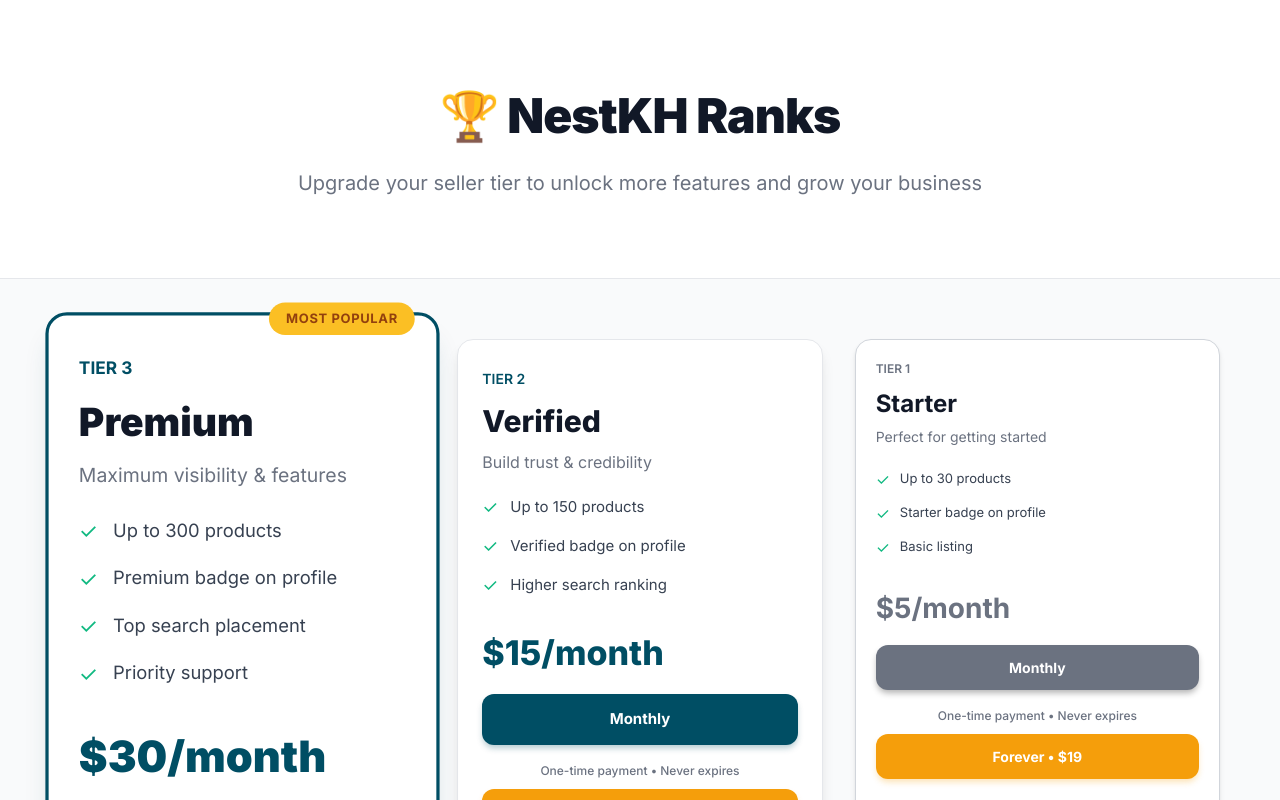
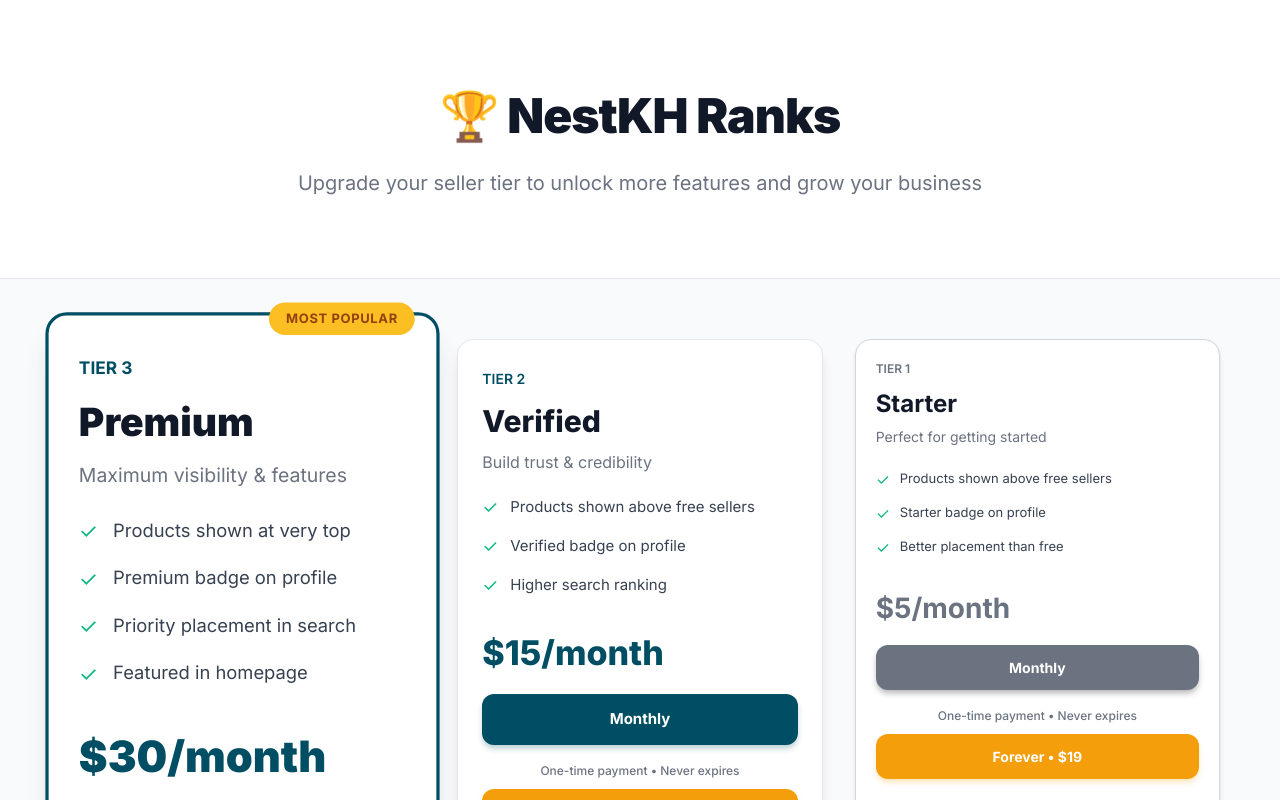
Before and after one commit to sithyakheng/nest24, a Next.js app: page /ranks in a window 1280 px wide. Shown: the top 800 px of the page. Built offline with nearby package versions, Linux system fonts and the light colour scheme; no server answers.

Commit message:
feat: update product limit system to flat 150 products for all sellers

```diff
--- a/src/app/dashboard/page.tsx
+++ b/src/app/dashboard/page.tsx
@@ -86,15 +86,9 @@ export default function DashboardPage() {
 
   const inputFocusProps = {}
 
-  // Helper function to get product limit based on tier
+  // Helper function to get product limit - flat limit for all sellers
   function getProductLimit(tier: number): number {
-    const limits: Record<number, number> = {
-      0: 2,    // tier 0 - free account
-      1: 30,   // tier 1 - Starter
-      2: 150,  // tier 2 - Verified
-      3: 300   // tier 3 - Premium
-    }
-    return limits[tier] || 2
+    return 150;
   }
 
   // Calculate total views and prepare chart data
@@ -221,14 +215,7 @@ export default function DashboardPage() {
     }
 
     if (products.length >= getProductLimit(profile?.tier || 0)) {
-      const tier = profile?.tier || 0
-      if (tier === 0) {
-        setAddError(
-          "You've reached your free limit of 2 products. Upgrade your tier to list more."
-        )
-      } else {
-        setAddError(`Product limit reached (${getProductLimit(tier)} products)`)
-      }
+      setAddError("You've reached the maximum of 150 product listings.")
       return
     }
 
@@ -666,7 +653,7 @@ export default function DashboardPage() {
                 ) : (
                   <div style={{ backgroundColor: 'white', border: '1px solid #e5e7eb', borderRadius: '16px', padding: '16px', textAlign: 'center', width: '180px' }}>
                     <div style={{ fontSize: '14px', fontWeight: '700', color: '#6b7280', marginBottom: '6px' }}>Free Plan</div>
-                    <div style={{ fontSize: '11px', color: '#9ca3af', marginBottom: '10px' }}>2 products max</div>
+                    <div style={{ fontSize: '11px', color: '#9ca3af', marginBottom: '10px' }}>150 products • Standard placement</div>
                     <a href="/ranks" style={{ fontSize: '12px', color: 'white', backgroundColor: '#004E64', padding: '6px 12px', borderRadius: '8px', textDecoration: 'none', fontWeight: '600' }}>Upgrade</a>
                   </div>
                 )}
--- a/src/app/ranks/page.tsx
+++ b/src/app/ranks/page.tsx
@@ -75,7 +75,7 @@ export default function RanksPage() {
             <div style={{ marginBottom: '32px' }}>
               <div style={{ display: 'flex', alignItems: 'center', marginBottom: '14px' }}>
                 <span style={{ color: '#10b981', fontSize: '20px', marginRight: '14px' }}>✓</span>
-                <span style={{ color: '#374151', fontSize: '17px' }}>Up to 300 products</span>
+                <span style={{ color: '#374151', fontSize: '17px' }}>Products shown at very top</span>
               </div>
               <div style={{ display: 'flex', alignItems: 'center', marginBottom: '14px' }}>
                 <span style={{ color: '#10b981', fontSize: '20px', marginRight: '14px' }}>✓</span>
@@ -83,11 +83,11 @@ export default function RanksPage() {
               </div>
               <div style={{ display: 'flex', alignItems: 'center', marginBottom: '14px' }}>
                 <span style={{ color: '#10b981', fontSize: '20px', marginRight: '14px' }}>✓</span>
-                <span style={{ color: '#374151', fontSize: '17px' }}>Top search placement</span>
+                <span style={{ color: '#374151', fontSize: '17px' }}>Priority placement in search</span>
               </div>
               <div style={{ display: 'flex', alignItems: 'center' }}>
                 <span style={{ color: '#10b981', fontSize: '20px', marginRight: '14px' }}>✓</span>
-                <span style={{ color: '#374151', fontSize: '17px' }}>Priority support</span>
+                <span style={{ color: '#374151', fontSize: '17px' }}>Featured in homepage</span>
               </div>
             </div>
 
@@ -171,7 +171,7 @@ export default function RanksPage() {
             <div style={{ marginBottom: '28px' }}>
               <div style={{ display: 'flex', alignItems: 'center', marginBottom: '12px' }}>
                 <span style={{ color: '#10b981', fontSize: '18px', marginRight: '12px' }}>✓</span>
-                <span style={{ color: '#374151', fontSize: '15px' }}>Up to 150 products</span>
+                <span style={{ color: '#374151', fontSize: '15px' }}>Products shown above free sellers</span>
               </div>
               <div style={{ display: 'flex', alignItems: 'center', marginBottom: '12px' }}>
                 <span style={{ color: '#10b981', fontSize: '18px', marginRight: '12px' }}>✓</span>
@@ -262,7 +262,7 @@ export default function RanksPage() {
             <div style={{ marginBottom: '28px' }}>
               <div style={{ display: 'flex', alignItems: 'center', marginBottom: '10px' }}>
                 <span style={{ color: '#10b981', fontSize: '16px', marginRight: '10px' }}>✓</span>
-                <span style={{ color: '#374151', fontSize: '13px' }}>Up to 30 products</span>
+                <span style={{ color: '#374151', fontSize: '13px' }}>Products shown above free sellers</span>
               </div>
               <div style={{ display: 'flex', alignItems: 'center', marginBottom: '10px' }}>
                 <span style={{ color: '#10b981', fontSize: '16px', marginRight: '10px' }}>✓</span>
@@ -270,7 +270,7 @@ export default function RanksPage() {
               </div>
               <div style={{ display: 'flex', alignItems: 'center' }}>
                 <span style={{ color: '#10b981', fontSize: '16px', marginRight: '10px' }}>✓</span>
-                <span style={{ color: '#374151', fontSize: '13px' }}>Basic listing</span>
+                <span style={{ color: '#374151', fontSize: '13px' }}>Better placement than free</span>
               </div>
             </div>
 
```
